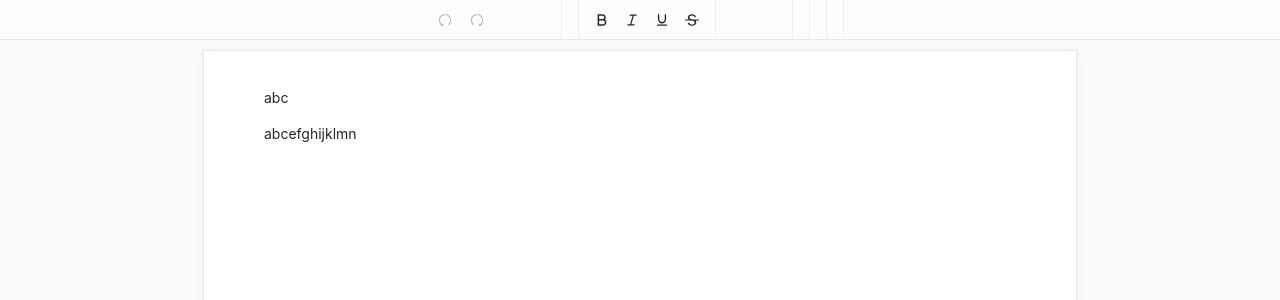
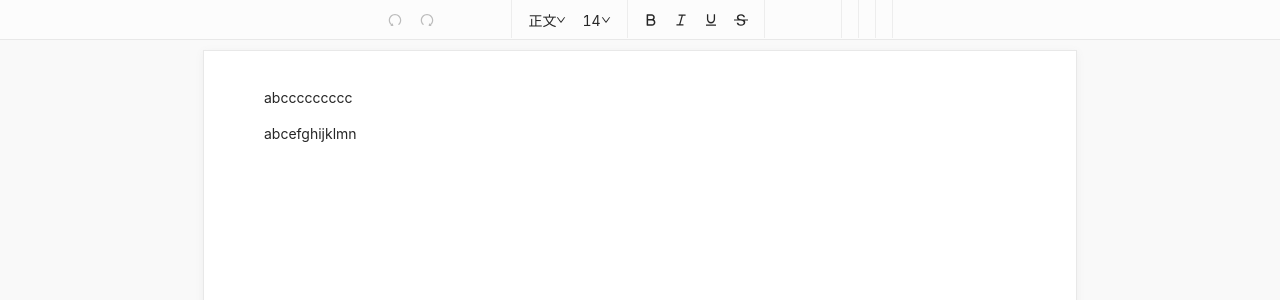
Before and after one commit to junezm1993/june-slate-editor, a React (Create React App) app: page / in a window 1280 px wide. Shown: the top 300 px of the page. Built offline with nearby package versions, Linux system fonts and the light colour scheme.

Commit message:
add fontSize format plugin handle function

```diff
--- a/src/App.js
+++ b/src/App.js
@@ -6,7 +6,7 @@ function App() {
   const [value, setValue] = useState([
     {
       type: 'paragraph',
-      children: [{ text: 'abc' }]
+      children: [{ text: 'abccccccccc' }]
     },
     {
       type: 'paragraph',
--- a/src/packages/editors/consts/default-plugins.js
+++ b/src/packages/editors/consts/default-plugins.js
@@ -5,6 +5,7 @@ export const defaultPlugins = [
   'paintFormat',
   'removeFormat',
   'line',
+  'headings',
   'fontSize',
   'lineHeight',
   'letterSpacing',
@@ -22,7 +23,6 @@ export const defaultPlugins = [
   'indent',
   'align',
   'line',
-  'headings',
   'bulleted-list',
   'numbered-list',
   'block-quote',
--- a/src/packages/editors/june-slate-editor/index.js
+++ b/src/packages/editors/june-slate-editor/index.js
@@ -13,7 +13,7 @@ import {handlePaintFormat} from "../plugins/paint-format";
 
 const EditorComponent = React.memo(({ className: _className, value, onChange, plugins: _plugins }) => {
   // const editor = useMemo(() => withReact(createEditor()), []);
-
+  // 插件map初始化
   const plugins = useMemo(() => {
     return _plugins.map((item) => {
       if (typeof item === 'string') {
@@ -89,6 +89,6 @@ EditorComponent.prototype = {
   plugins: PropTypes.array,
   value: PropTypes.string,
   onChange: PropTypes.func,
-}
+};
 
 export default EditorComponent;
--- a/src/packages/editors/plugins/bold/index.js
+++ b/src/packages/editors/plugins/bold/index.js
@@ -18,4 +18,4 @@ export const BoldPlugin = createMarkPlugin({
       // childMark.style.fontWeight = 'bold';
     }
   }
-})
+});
--- /dev/null
+++ b/src/packages/editors/plugins/font-size/index.js
@@ -0,0 +1,52 @@
+import React, { useRef, useState } from 'react';
+import { Tooltip, Dropdown, Menu } from 'antd';
+import { Editor } from 'slate';
+import { useSlate } from 'slate-react';
+import {DownOutlined} from "@ant-design/icons";
+
+const FontSize = React.memo(({ config }) => {
+  const editor = useSlate();
+  const fontSizes = config.fontSizes;
+  // 获取当前selection的fontSize
+  const currentFontSize = useRef('14');
+  const marks = Editor.marks(editor);
+  if (marks && marks['fontSize']) {
+    currentFontSize.current = marks['fontSize'];
+  } else {
+    currentFontSize.current = '14';
+  }
+  // 选择字体大小
+  const onClick = ({ key, domEvent }) => {
+    domEvent.preventDefault();
+    domEvent.nativeEvent.preventDefault();
+    Editor.addMark(editor, 'fontSize', key);
+  };
+
+  const menu = () => {
+    return <Menu onClick={onClick} onMouseDown={e => e.preventDefault()}>
+      {fontSizes.map((item) => <Menu.Item key={item}>{item}</Menu.Item>)}
+    </Menu>
+  };
+
+  return <Tooltip placement="bottom" title={config.title}>
+    <Dropdown overlay={menu} trigger={['click']} arrow={true}>
+      <div className="editor-toolbar-item" onMouseDown={e => e.preventDefault()}>
+        {currentFontSize.current}<DownOutlined />
+      </div>
+    </Dropdown>
+  </Tooltip>
+});
+
+export const fontSizePlugin = {
+  key: 'fontSize',
+  config: {
+    fontSizes: [12, 14, 16, 18, 20, 24, 28, 30],
+    title: '字号'
+  },
+  ToolbarButton: FontSize,
+  processLeaf({ leaf, childMark }) {
+    if (leaf.fontSize) {
+      childMark.style.fontSize = leaf.fontSize + 'px';
+    }
+  }
+};
--- /dev/null
+++ b/src/packages/editors/plugins/heading/index.js
@@ -0,0 +1,67 @@
+import React, { useRef } from 'react';
+import { Tooltip, Dropdown, Menu } from 'antd';
+import { DownOutlined } from '@ant-design/icons';
+import { useSlate } from 'slate-react';
+import { Editor } from 'slate';
+import { toggleBlock } from "../../utils/toolbar-helpers";
+
+const Headings = React.memo(({ config }) => {
+    const editor = useSlate();
+    const names = config.names;
+
+    const currentHeaderType = useRef('h0');
+    const [match] = Editor.nodes(editor, {
+        match: (n) => n.type && n.type.indexOf('h') === 0
+    });
+    if (match && match[0]) {
+        currentHeaderType.current = match[0].type;
+    } else {
+        currentHeaderType.current = 'h0'
+    }
+
+    const onClick = ({ key, domEvent }) => {
+        domEvent.preventDefault();
+        domEvent.nativeEvent.preventDefault();
+        toggleBlock(editor, key);
+    };
+
+    const menu = () => {
+        return <Menu onClick={onClick} onMouseDown={e => e.preventDefault()}>
+            {Object.keys(names).map(name => <Menu.Item key={name}>{names[name]}</Menu.Item>)}
+        </Menu>
+    };
+
+    return <Tooltip placement="bottom" title={config.title}>
+        <Dropdown overlay={menu} trigger={['click']} arrow={true}>
+            <div className="editor-toolbar-item" onMouseDown={e => e.preventDefault()}>
+                {names[currentHeaderType.current]}<DownOutlined />
+            </div>
+        </Dropdown>
+    </Tooltip>
+});
+
+export const headingPlugin = {
+    key: 'heading',
+    config: {
+        headings: [ 'h0', 'h1', 'h2', 'h3', 'h4', 'h5', 'h6',],
+        title: '正文与标题',
+        names: {
+            'h0': '正文',
+            'h1': '标题1',
+            'h2': '标题2',
+            'h3': '标题3',
+            'h4': '标题4',
+            'h5': '标题5',
+            'h6': '标题6',
+        }
+    },
+    ToolbarButton: Headings,
+    processElement: ({ attributes, children, element }) => {
+        if (element.type.indexOf('h') === 0) {
+            let headSize = element.type.replace('h', '');
+            if (headSize !== '0') {
+                return React.createElement('h' + headSize, attributes, children);
+            }
+        }
+    }
+};
--- a/src/packages/editors/plugins/index.js
+++ b/src/packages/editors/plugins/index.js
@@ -12,6 +12,8 @@ import {SuperscriptPlugin} from "./superscript";
 import {SubscriptPlugin} from "./subscript";
 import {removeFormatPlugin} from "./remove-format";
 import {paintFormatPlugin} from "./paint-format";
+import {headingPlugin} from "./heading";
+import {fontSizePlugin} from "./font-size";
 
 // 个性化block节点
 export const RenderElement = React.memo((props) => {
@@ -33,12 +35,12 @@ export const RenderElement = React.memo((props) => {
   }
   // 默认 block 元素
   return <p {...attributes}>{children}</p>;
-})
+});
 
 // 个性化 leaf 节点
 export const RenderLeaf = React.memo((props) => {
   let { attributes, children, leaf, plugins } = props;
-  const childMark = { children, style: {} }
+  const childMark = { children, style: {fontSize: '20'} };
   plugins.forEach((plugin) => {
     if (plugin.processLeaf) {
       plugin.processLeaf({ attributes, children, leaf, childMark })
@@ -56,6 +58,8 @@ export const pluginMap = {
   [HISTORY]: historyPlugin,
   paintFormat: paintFormatPlugin,
   removeFormat: removeFormatPlugin,
+  headings: headingPlugin,
+  fontSize: fontSizePlugin,
   bold: BoldPlugin,
   italic: ItalicPlugin,
   underline: UnderlinePlugin,
--- a/src/packages/editors/plugins/inline-code/index.js
+++ b/src/packages/editors/plugins/inline-code/index.js
@@ -46,7 +46,6 @@ const styles = {
   textIndent: 0
 }
 export const CodeLeaf = props => {
-  console.log(props.children)
   return (
       <code
           {...props.attributes}
--- a/src/packages/editors/plugins/underlined/index.js
+++ b/src/packages/editors/plugins/underlined/index.js
@@ -9,4 +9,4 @@ export const UnderlinePlugin = createMarkPlugin({
       childMark.children = <u>{childMark.children}</u>;
     }
   }
-})
+});
--- a/src/packages/editors/toolbar/index.js
+++ b/src/packages/editors/toolbar/index.js
@@ -13,6 +13,7 @@ export default React.memo(({ getEditorContainer, plugins }) => {
           if (typeof plugin === 'string' && plugin !== 'line') {
           return null;
         }
+        console.log(plugin);
         return <plugin.ToolbarButton key={plugin.key} config={plugin.config} format={plugin.key} getEditorContainer={getEditorContainer}/>;
       })
     }
```
